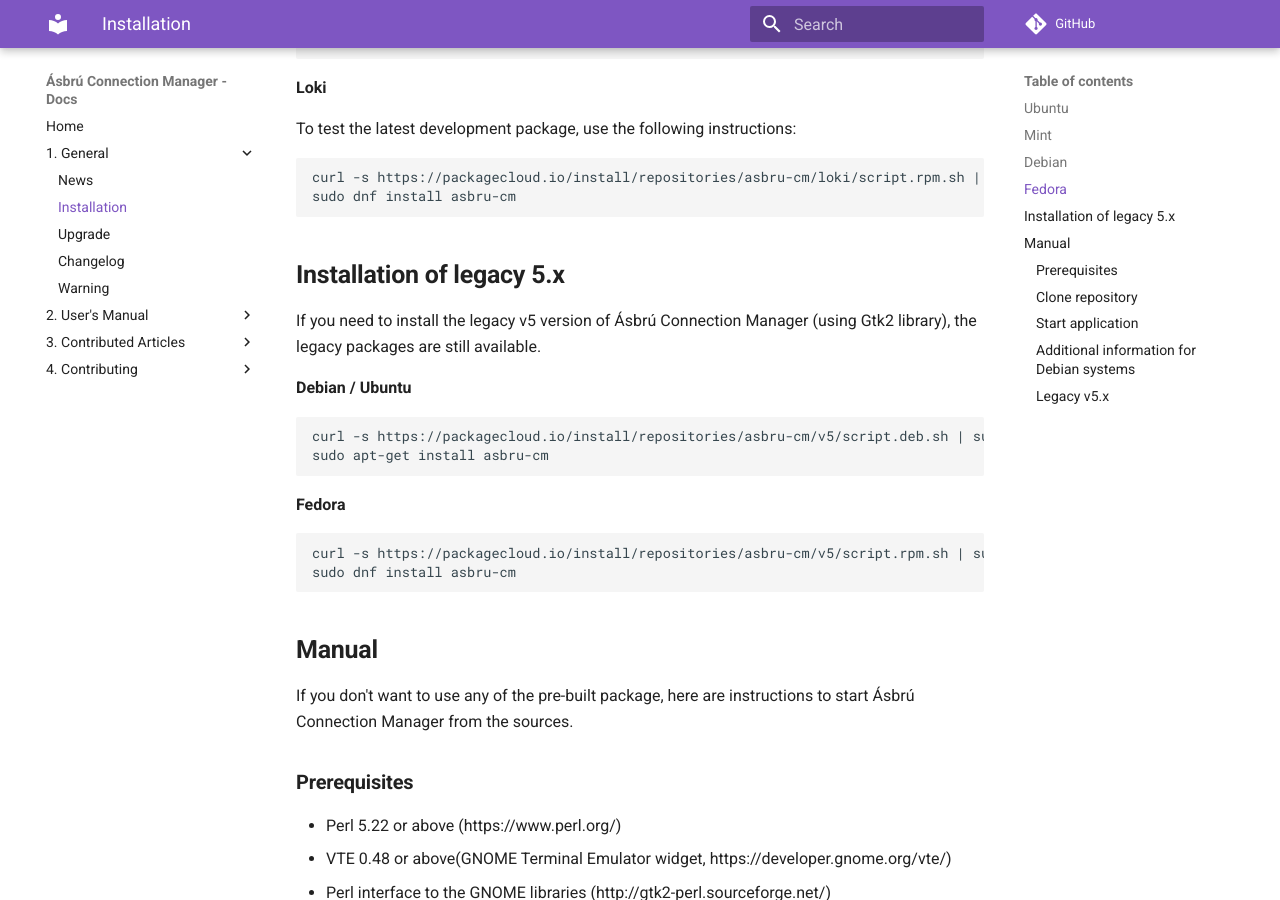
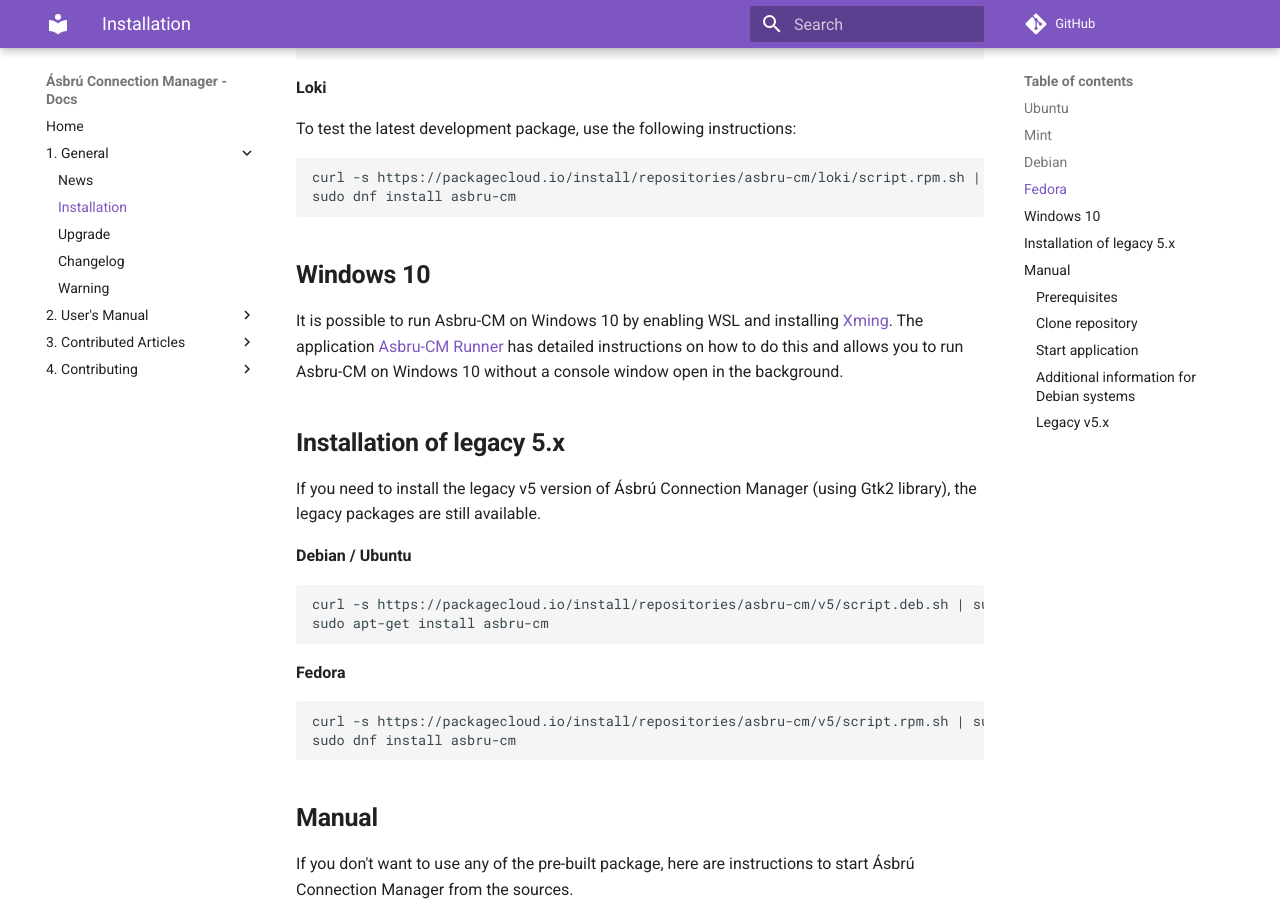
Before and after one commit to asbru-cm/asbru-cm, an MkDocs documentation site: the page built from doc/General/Installation.md, in a window 1280 px wide and 900 px high, scrolled down 2745 px. Built offline with MkDocs 1.6.1 and Material for MkDocs 9.7.7, drawn with Linux system fonts in a browser that asks for light colours; comment, search, counter and statistics services are not loaded.

Commit message:
Update docs to reflect usage on Windows 10

````diff
--- a/doc/General/Installation.md
+++ b/doc/General/Installation.md
@@ -137,6 +137,9 @@
 sudo dnf install asbru-cm
 ```
 
+## Windows 10
+It is possible to run Asbru-CM on Windows 10 by enabling WSL and installing [Xming](http://www.straightrunning.com/XmingNotes/). The application [Asbru-CM Runner](https://github.com/SegiH/Asbru-CM-Runner) has detailed instructions on how to do this and allows you to run Asbru-CM on Windows 10 without a console window open in the background.
+
 ## Installation of legacy 5.x
 
 If you need to install the legacy v5 version of Ásbrú Connection Manager (using Gtk2 library), the legacy packages are still available.
````
